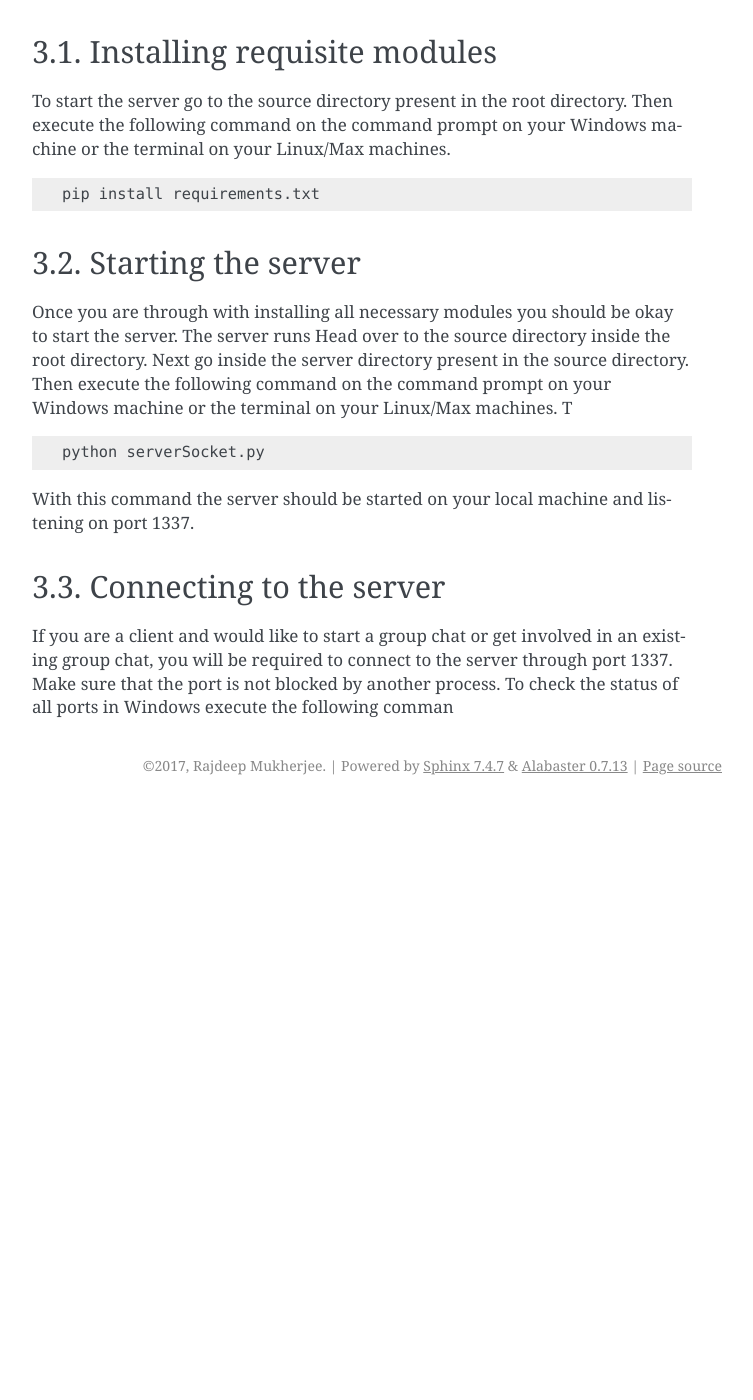
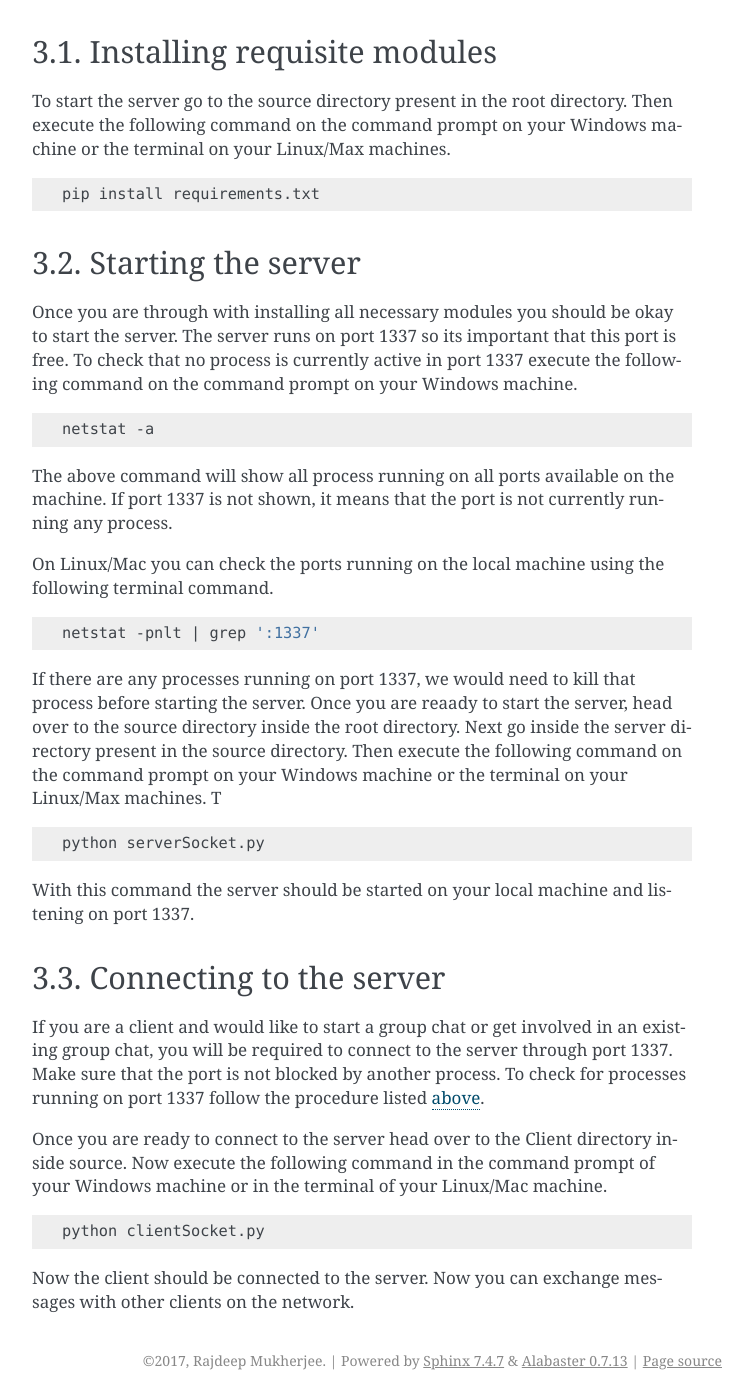
Before and after one commit to RiflerRick/LetsChat, a Sphinx documentation site: the page built from source/intro.rst, in a window 1280 px wide and 1400 px high, scrolled down 626 px. Shown: the whole window, without its empty margins (388-1141 px from the left). Built offline with Sphinx 7.4.7, drawn with Linux system fonts in a browser that asks for light colours; before the commit the page ends 1431 px from its top, so only the background shows below that.

Commit message:
added installation instructions of server and client in introduction

```diff
--- a/source/intro.rst
+++ b/source/intro.rst
@@ -29,10 +29,26 @@ To start the server go to the source directory present in the root directory. Th
 
     pip install requirements.txt
 
+.. _above:
+
 Starting the server
 -------------------
-Once you are through with installing all necessary modules you should be okay to start the server. The server runs
-Head over to the source directory inside the root directory. Next go inside the server directory present in the source directory. Then execute the following command on the command prompt on your Windows machine or the terminal on your Linux/Max machines. T
+Once you are through with installing all necessary modules you should be okay to start the server. The server runs on port 1337 so its important that this port is free. To check that no process is currently active in port 1337 execute the following command on the command prompt on your Windows machine.
+
+.. code-block:: shell
+
+    netstat -a
+
+The above command will show all process running on all ports available on the machine. If port 1337 is not shown, it means that the port is not currently running any process.
+
+On Linux/Mac you can check the ports running on the local machine using the following terminal command.
+
+.. code-block:: shell
+
+    netstat -pnlt | grep ':1337'
+
+If there are any processes running on port 1337, we would need to kill that process before starting the server.
+Once you are reaady to start the server, head over to the source directory inside the root directory. Next go inside the server directory present in the source directory. Then execute the following command on the command prompt on your Windows machine or the terminal on your Linux/Max machines. T
 
 .. code-block:: shell
 
@@ -42,4 +58,12 @@ With this command the server should be started on your local machine and listeni
 
 Connecting to the server
 ------------------------
-If you are a client and would like to start a group chat or get involved in an existing group chat, you will be required to connect to the server through port 1337. Make sure that the port is not blocked by another process. To check the status of all ports in Windows execute the following comman
+If you are a client and would like to start a group chat or get involved in an existing group chat, you will be required to connect to the server through port 1337. Make sure that the port is not blocked by another process. To check for processes running on port 1337 follow the procedure listed above_.
+
+Once you are ready to connect to the server head over to the Client directory inside source. Now execute the following command in the command prompt of your Windows machine or in the terminal of your Linux/Mac machine.
+
+.. code-block:: shell
+
+    python clientSocket.py
+
+Now the client should be connected to the server. Now you can exchange messages with other clients on the network.
```
